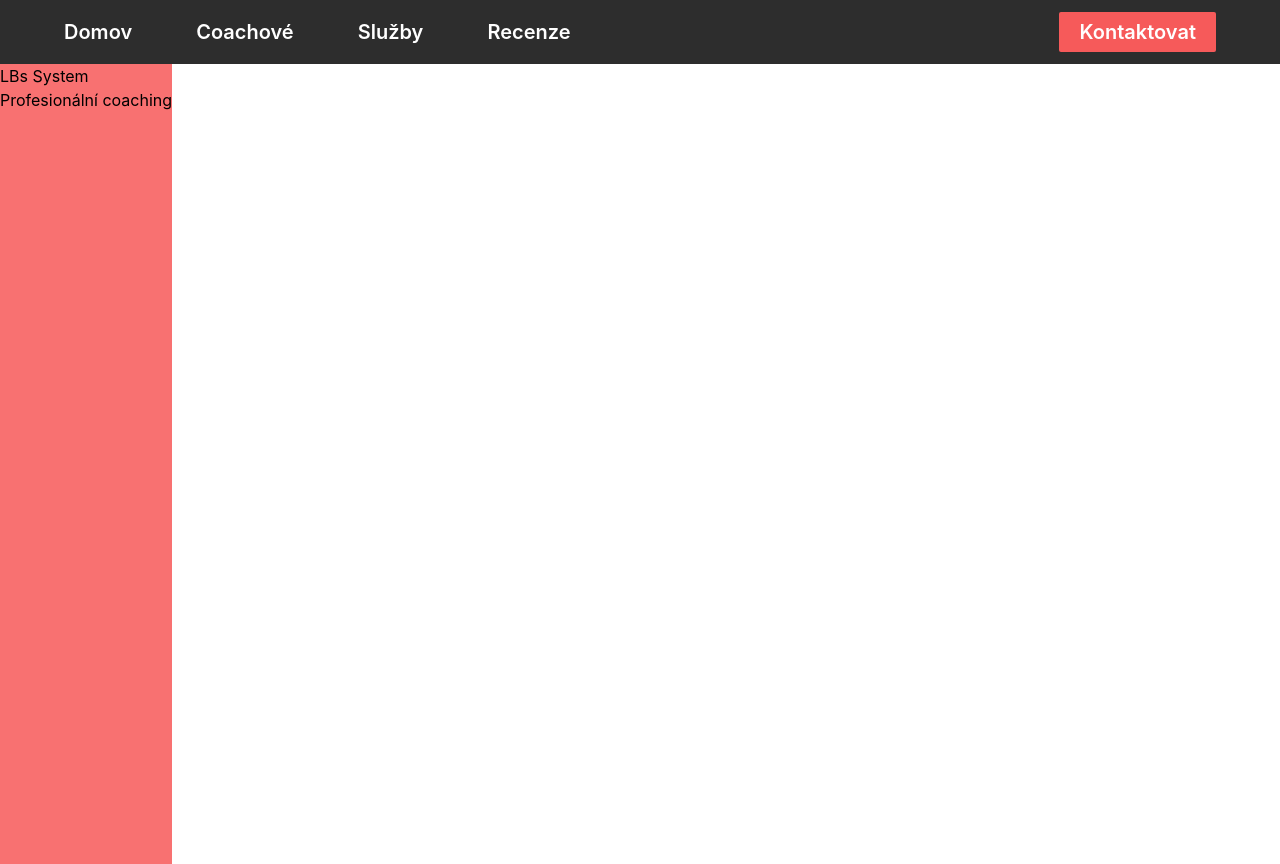
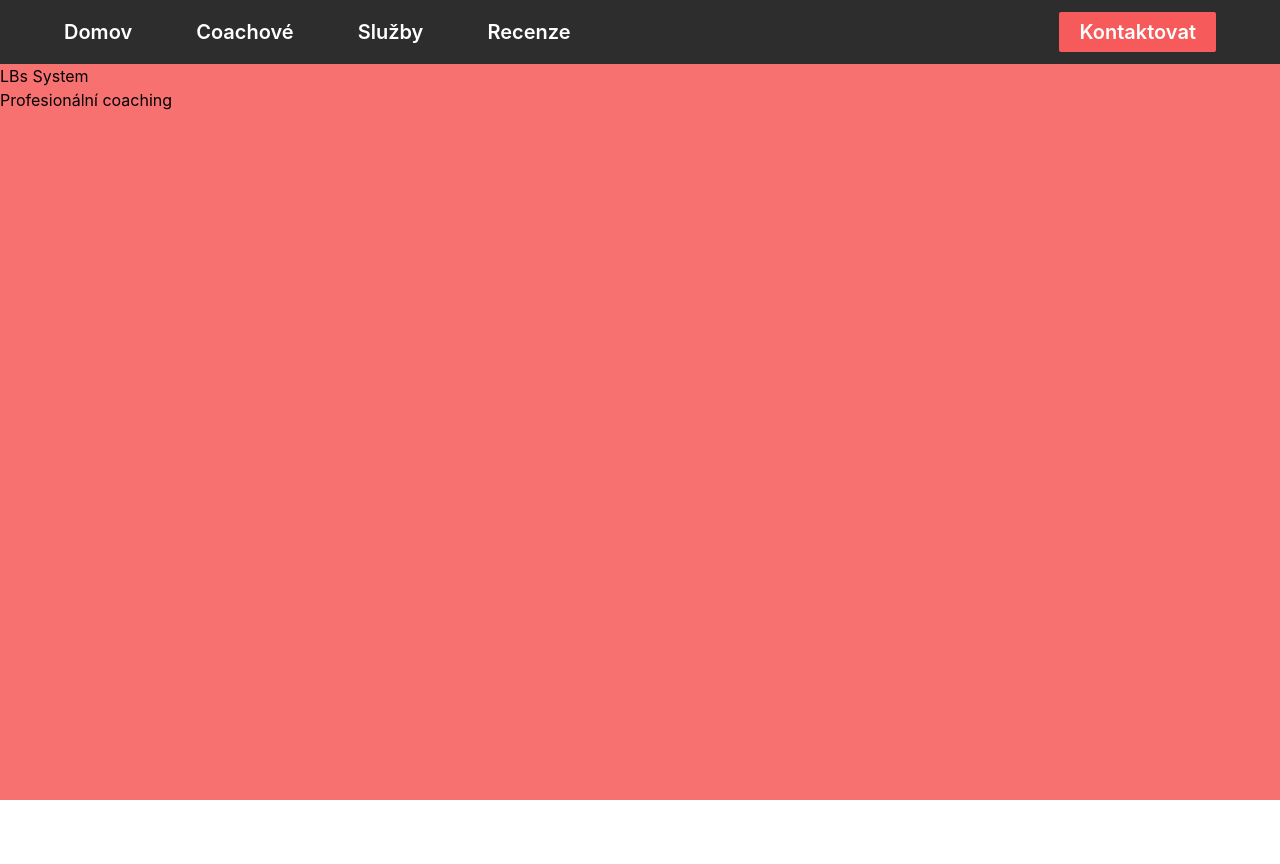
Before and after one commit to aeggydev/lbs-system, a Next.js app: page / in a window 1280 px wide. After the commit the page ends 800 px from the top, so only its background shows below. Built offline with nearby package versions, Linux system fonts and the light colour scheme.

Commit message:
Fix sizing index

```diff
--- a/pages/index.tsx
+++ b/pages/index.tsx
@@ -1,12 +1,9 @@
 import type { NextPage } from 'next'
-import Head from 'next/head'
-import Image from 'next/image'
-import Navbar from '../components/navbar'
 
 const Home: NextPage = () => {
   return (
-    <div>
-            <div className="h-[100vh] bg-red-400">
+    <div className='w-full min-h-full bg-red-400'>
+            <div>
               <div>
                 <div>LBs System</div>
                 <div>Profesionální coaching</div>
```
